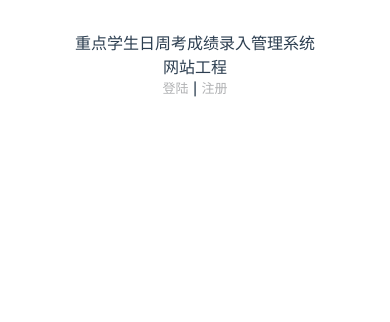
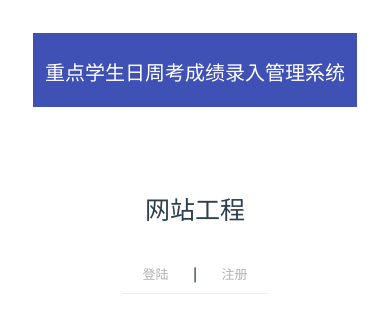
Before and after one commit to zhangxin0723/student-manage, a Vue app: page /Land in a window 390 px wide. Shown: the top 322 px of the page. Built offline with nearby package versions, Linux system fonts and the light colour scheme; the HTML template or start-up script is replaced by a standard one.

Commit message:
'初始化'

```diff
--- a/src/views/About.vue
+++ b/src/views/About.vue
@@ -1,67 +1,111 @@
 <template>
   <div class="page">
      <ul>
-        <li><input text="type" placeholder="电话"/></li>
-        <li><input text="type"  placeholder="输入密码"/></li>
+        <li><input text="type" placeholder="电话" v-model="phone"/></li>
+        <li><input text="type"  placeholder="输入密码" v-model="pew"/></li>
      </ul>
-     <button><router-link to="/land" id="den">注册</router-link></button>
+     <span></span>
+     <button @click="register()">注册</button>
   </div>
 </template>
 <style lang="scss">
-   .page{
-     display:flex;
-     flex-direction:column;
+.page {
+  display: flex;
+  flex-direction: column;
   margin-top: 14px;
-     ul{
-       display:flex;
-       flex-direction:column;
+  ul {
+    display: flex;
+    flex-direction: column;
     margin-top: -12px;
-        li{
-          width:90%;
-          height:50px;
-          display:flex;
+    li {
+      width: 90%;
+      height: 50px;
+      display: flex;
       justify-content: center;
       align-items: center;
       margin: 10px 0;
-          input{
-            flex:1;
-            border:0;
-            background:0;
-            border:1px solid #b1b2b4;
-            color:#b1b2b4;
-            font-size:12px;
-            padding-left:15px;
-            height:33px;
+      input {
+        flex: 1;
+        border: 0;
+        background: 0;
+        border: 1px solid #b1b2b4;
+        color: #b1b2b4;
+        font-size: 12px;
+        padding-left: 15px;
+        height: 100%;
         border-radius: 3px;
       }
     }
-        li:first-of-type{
+    li:first-of-type {
       margin-bottom: 30px;
     }
   }
-     span{
+  span {
     text-align: left;
-       display:block;
-       font-size:12px;
-       margin:24px 0 10px 0;
-       display:flex;
+    display: block;
+    font-size: 12px;
+    margin: 24px 0 10px 0;
+    display: flex;
     justify-content: flex-start;
     align-items: center;
     margin-bottom: 15px;
-       input{
-         margin-right:4px;
+    input {
+      margin-right: 4px;
     }
   }
-     button{
+  button {
     width: 90%;
     height: 90px;
-       border:0;
+    border: 0;
     background: 0;
-       #den{
-         color:#fff;
+    color: #fff;
+    #den {
+      color: #fff;
     }
     background-color: rgb(63, 81, 181);
-       border-radius:4px;
+    border-radius: 4px;
   }
 }
 </style>
+<script>
+import axios from "axios";
+export default {
+  data() {
+    return {
+      refPhone: "",
+      refPwd: ""
+    };
+  },
+  methods: {
+    register() {
+      this.refPhone = this.phone; //账号信息
+      this.refPwd = this.pew; //密码信息
+      var Phone = /^\w\w{7,11}$/; //用户名必须为8-12为字母或数字
+      var Pwd = /^\d\d{5}$/; //6位数字 验证密码
+      var check = Phone.test(this.refPhone); //校验账号
+      //账号
+      if (this.refPhone == undefined && this.refPwd == undefined) {
+        alert("请注册信息");
+      } else if (!check) {
+        alert("请输入有效信息");
+        return;
+      }
+      var r = Pwd.test(this.refPwd); //校验密码
+      if (!r) {
+        alert("请输入有效信息1");
+        return false;
+      } else {
+        var params = new URLSearchParams();
+        params.append("username", this.refPhone);
+        params.append("password", this.refPwd);
+        axios
+          .post("http://148.70.121.59:9001/emstu/teacher/register", params)
+          .then(res => {
+            console.log(res.data, "098");
+          });
+        //  console.log(this.refPhone,this.refPwd,'00')
+      }
+    }
+  }
+};
+</script>
--- a/src/views/Home.vue
+++ b/src/views/Home.vue
@@ -14,7 +14,7 @@
      </div>
   </div>
 </template>
-<style>
+<style lang="scss">
 *{
   padding:0;
   margin:0;
@@ -69,7 +69,44 @@
     #home {
         width: 100%;
         height: 100%;
-        /* margin: 100px auto; */
+        #header{
+         width:100%;
+          height:80px;
+          color: rgb(255, 255, 255);
+          background-color: rgb(63, 81, 181);
+          font-size: 20px;
+          border-style: solid;
+          text-align: center;
+          line-height: 80px;
+        }
+        #name{
+          margin-top:80px;
+          p{
+            font-size:25px;
+          }
+          #up{
+             border-bottom:1px solid #eee;
+             padding-bottom: 10px;
+             width: 44%;
+             margin: 0 auto;
+             margin-top: 38px;
+            a{
+               padding: 10px 20px;
+            }
+            .page{
+              ul{
+                li{
+                   margin-bottom: 30px;
+                   border: 1px solid #eee;
+                   input{
+                     border:0;
+                     height:100%;
+                   }
+                }
+              }
+            }
+          }
+        }
     }
 }
 </style>
--- a/src/views/Land.vue
+++ b/src/views/Land.vue
@@ -173,6 +173,13 @@ export default {
 };
 </script>
 <style lang="scss">
+#app{
+  width:100%;
+  height:100%;
+}
+#home{
+  width:100%;
+}
 #head {
   background: #0076ff;
   width: 100%;
```
Lines whose indentation alone changed are shown as unchanged.
